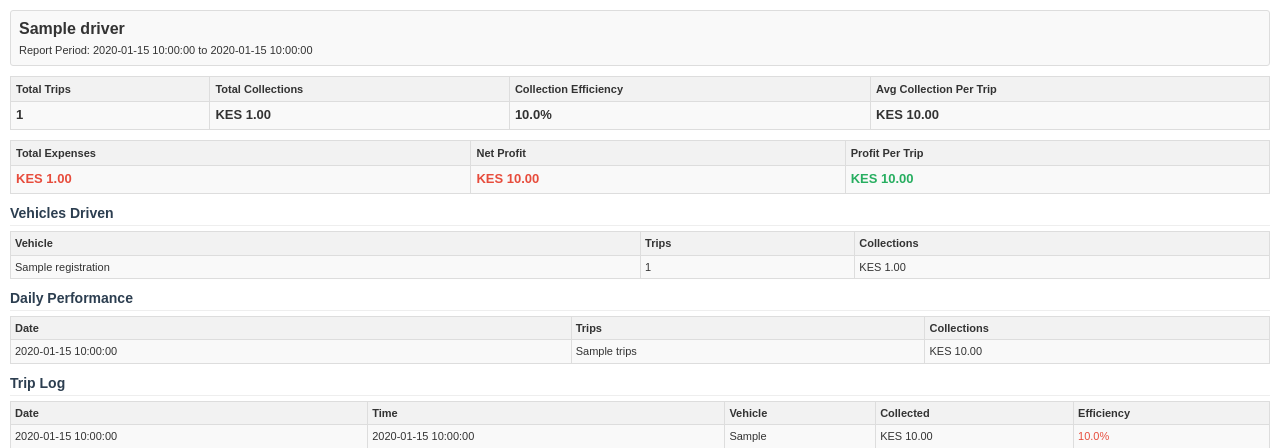
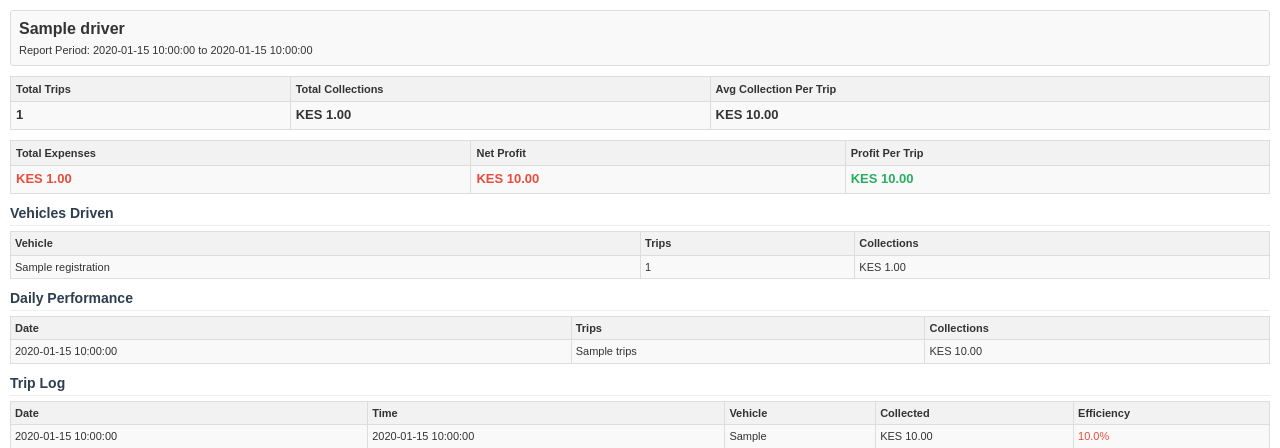
Before and after one commit to MwangiNelson/mat-app-backend, a Python web app: template app/templates/driver_report.html in a window 1280 px wide. Shown: the part 62-510 px from the top of the page. Run offline with Jinja, Linux system fonts and the light colour scheme; the template is opened without the code that fills it: most values are stand-ins (such as "Sample title", 1, 10 or a date in 2020).

Commit message:
Remove Collection Efficiency column from combined and driver report templates

```diff
--- a/app/templates/combined_report.html
+++ b/app/templates/combined_report.html
@@ -237,13 +237,13 @@
                 <th>Collections</th>
                 <th>Trips</th>
                 <th>Avg. Per Trip</th>
-                <th>Collection Efficiency</th>
+                <!-- <th>Collection Efficiency</th> -->
             </tr>
             <tr>
                 <td>KES {{ "%.2f"|format(driver.total_collections|default(0)) }}</td>
                 <td>{{ driver.trip_count|default(0) }}</td>
                 <td>KES {{ "%.2f"|format(driver.avg_per_trip|default(0)) }}</td>
-                <td>{{ "%.1f"|format(driver.collection_efficiency|default(0)) }}%</td>
+                <!-- <td>{{ "%.1f"|format(driver.collection_efficiency|default(0)) }}%</td> -->
             </tr>
         </table>
 
--- a/app/templates/driver_report.html
+++ b/app/templates/driver_report.html
@@ -119,13 +119,13 @@
         <tr>
             <th>Total Trips</th>
             <th>Total Collections</th>
-            <th>Collection Efficiency</th>
+            <!-- <th>Collection Efficiency</th> -->
             <th>Avg Collection Per Trip</th>
         </tr>
         <tr>
             <td>{{ driver.trip_count|default(0) }}</td>
             <td>KES {{ "%.2f"|format(driver.total_collections|default(0)) }}</td>
-            <td>{{ "%.1f"|format(driver.collection_efficiency|default(0)) }}%</td>
+            <!-- <td>{{ "%.1f"|format(driver.collection_efficiency|default(0)) }}%</td> -->
             <td>KES {{ "%.2f"|format(driver.avg_per_trip|default(0)) }}</td>
         </tr>
     </table>
```
